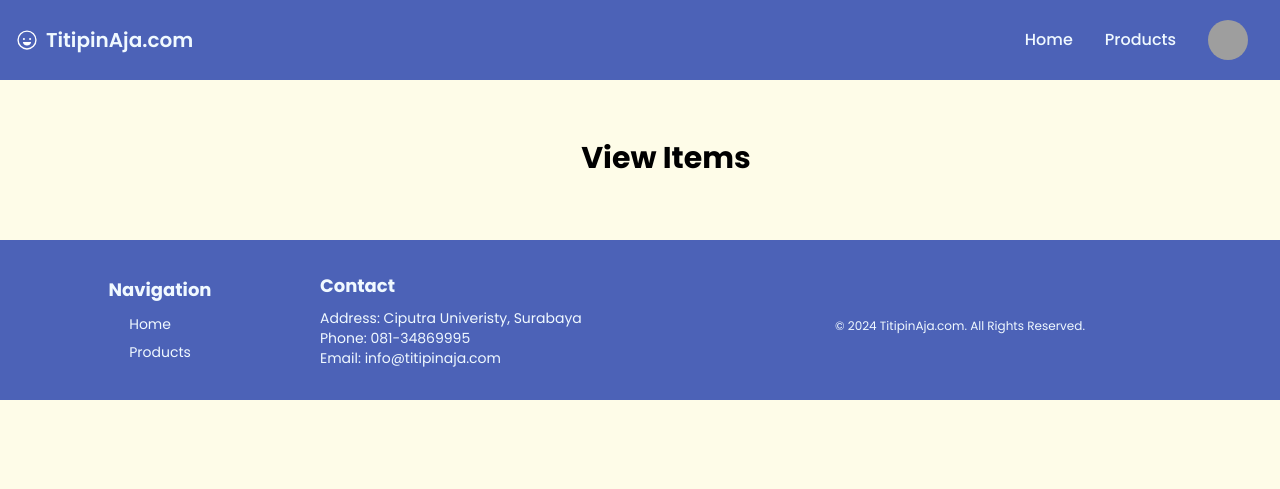
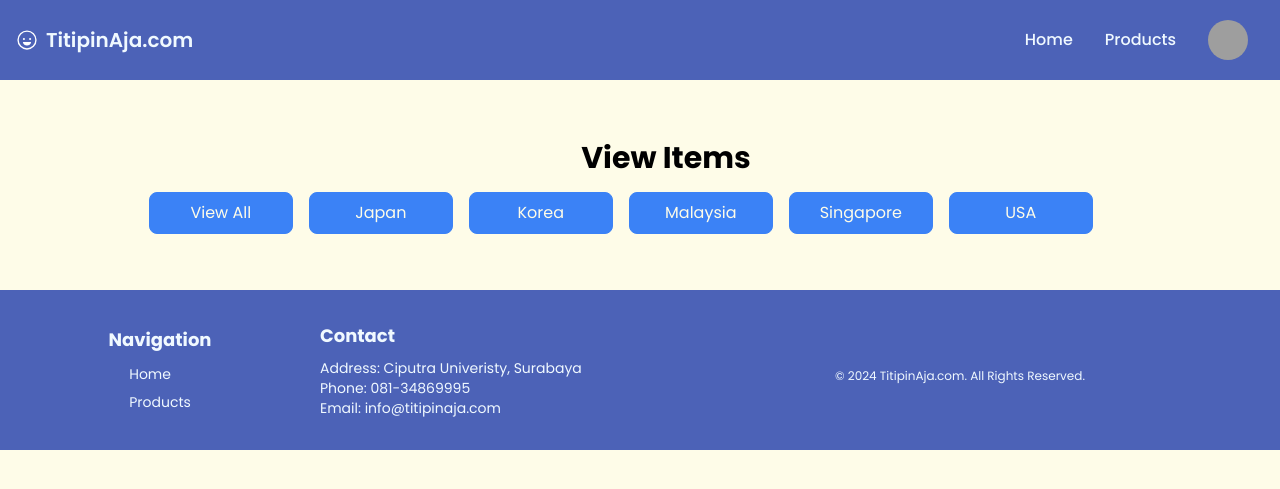
Before and after one commit to feliciajoshlyn/ALP_WebProg, a PHP site: page /viewItems.php in a window 1280 px wide. Shown: the top 489 px of the page. Run offline with PHP 8.4, Linux system fonts and the light colour scheme; data that the repository does not hold is empty; some libraries are stand-ins or nearby versions; grey boxes are pictures that could not be loaded.

Commit message:
view items

```diff
--- a/viewItems.php
+++ b/viewItems.php
@@ -157,8 +157,7 @@ include ('controller.php');
                 </li>
             </ul>
         </nav>
-        <main class="flex flex-grow">
-            <div class="flex flex-col items-center mt-16 md:mt-28 md:items-start md:w-full lg:w-full mx-auto p-4">
+        <div class="flex flex-col items-center mt-16 md:mt-28 md:items-start md:w-full mx-auto p-4">
             <div class="flex items-center w-full justify-between text-center ">
 
                 <div class="flex-grow">
@@ -171,7 +170,7 @@ include ('controller.php');
 
             $sql = "";
             if (isset($_GET['country'])) {
-                    $sql = "SELECT * FROM products WHERE country =" . $_GET['country'];
+                $sql = "SELECT * FROM products WHERE country = '" . $_GET['country'] . "'";
             } else {
                 $sql = "SELECT * FROM products";
             }
@@ -183,29 +182,46 @@ include ('controller.php');
                     ?>
                     <div class="w-[90%] lg:w-[80%] mx-auto mb-2 flex justify-end">
                         <button onclick="location.href='adminUpload.php'"
-                                class="p-2 border border-blue-500 bg-blue-500 text-yellow-50 rounded-lg text-blue-300 hover:bg-white hover:text-blue-300 mx-2 w-full md:w-36">Add
+                            class="p-2 border border-green-500 bg-green-500 text-yellow-50 rounded-lg text-green-300 hover:bg-white hover:text-green-300 mx-2 w-full md:w-36">Add
                             Item</button>
                     </div>
                     <?php
                 }
             }
             ?>
+            <div class="w-[90%] lg:w-[80%] mx-auto mb-2 flex overflow-x-auto">
+                <button onclick="location.href='viewItems.php'"
+                    class="p-2 border border-blue-500 bg-blue-500 text-yellow-50 rounded-lg text-blue-300 hover:bg-white hover:text-blue-300 mx-2 w-full md:w-36">View
+                    All</button>
+                <button onclick="location.href='viewItems.php?country=Japan'"
+                    class="p-2 border border-blue-500 bg-blue-500 text-yellow-50 rounded-lg text-blue-300 hover:bg-white hover:text-blue-300 mx-2 w-full md:w-36">Japan</button>
+                <button onclick="location.href='viewItems.php?country=Korea'"
+                    class="p-2 border border-blue-500 bg-blue-500 text-yellow-50 rounded-lg text-blue-300 hover:bg-white hover:text-blue-300 mx-2 w-full md:w-36">Korea</button>
+                <button onclick="location.href='viewItems.php?country=Malaysia'"
+                    class="p-2 border border-blue-500 bg-blue-500 text-yellow-50 rounded-lg text-blue-300 hover:bg-white hover:text-blue-300 mx-2 w-full md:w-36">Malaysia</button>
+                <button onclick="location.href='viewItems.php?country=Singapore'"
+                    class="p-2 border border-blue-500 bg-blue-500 text-yellow-50 rounded-lg text-blue-300 hover:bg-white hover:text-blue-300 mx-2 w-full md:w-36">Singapore</button>
+                <button onclick="location.href='viewItems.php?country=USA'"
+                    class="p-2 border border-blue-500 bg-blue-500 text-yellow-50 rounded-lg text-blue-300 hover:bg-white hover:text-blue-300 mx-2 w-full md:w-36">USA</button>
+            </div>
+
             <!-- div for product -->
             <div
-                    class="w-[90%] lg:w-[80%] mx-auto grow p-2 md:p-4 grid grid-cols-1 md:grid-cols-2 lg:grid-cols-3 gap-4">
+                class="w-[80%] lg:w-[80%] mx-auto grow p-2 md:p-4 grid grid-cols-1 md:grid-cols-2 lg:grid-cols-3 gap-4">
                 <?php
                 while ($data = $result->fetch_assoc()) {
                     ?>
                     <div class="bg-white bg-opacity-80 border rounded-lg p-4 shadow-lg flex flex-col justify-between">
                         <div class="text-center">
                             <p class="font-bold mb-1 w-full overflow-hidden text-ellipsis whitespace-nowrap">
-                                    <?= $data['name'] ?></p>
+                                <?= $data['name'] ?>
+                            </p>
                         </div>
                         <div class="flex justify-center items-center" style="height: 200px;">
                             <img src="<?= $data['photo'] ?>" class="object-contain max-h-full max-w-full ">
                         </div>
                         <div class="text-center mt-4">
-                                <p class="text-sm font-bold">Rp <?= $data['price']?></p>
+                            <p class="text-sm font-bold">Rp <?= $data['price'] ?></p>
                             <p class="text-sm">Country: <?= $data['country'] ?></p>
                             <a href="viewItemDetail.php?product_id=<?= $data['product_id'] ?>"
                                 class="text-xs text-blue-300 hover:underline">View Details</a>
@@ -219,11 +235,8 @@ include ('controller.php');
 
         </div>
 
-
-    </div>
-
         <footer
-                class="pt-8 pb-8 bg-[#4C62B7] text-sky-50 font-thin flex flex-col md:flex-row justify-center items-center r">
+            class="pt-8 pb-8 bg-[#4C62B7] text-sky-50 font-thin flex flex-col md:flex-row justify-center items-center">
             <div class="w-full md:w-1/2 flex flex-col justify-center items-center mb-4 md:mb-0">
                 <h3 class="font-bold text-lg mb-2">Navigation</h3>
                 <div class="font-normal space-y-1 text-center text-center md:text-left">
@@ -245,6 +258,7 @@ include ('controller.php');
                 <h6 class="font-normal text-xs mt-3 text-center">© 2024 TitipinAja.com. All Rights Reserved.</h6>
             </div>
         </footer>
+    </div>
 </body>
 <script>
     function menu(e) {
```
Also changed, not shown: cart.php (+6 -4 lines), viewItemDetail.php (+25 -44 lines), img/maggi.jpg (added), img/milo.png (added). Lines whose indentation alone changed are shown as unchanged.
